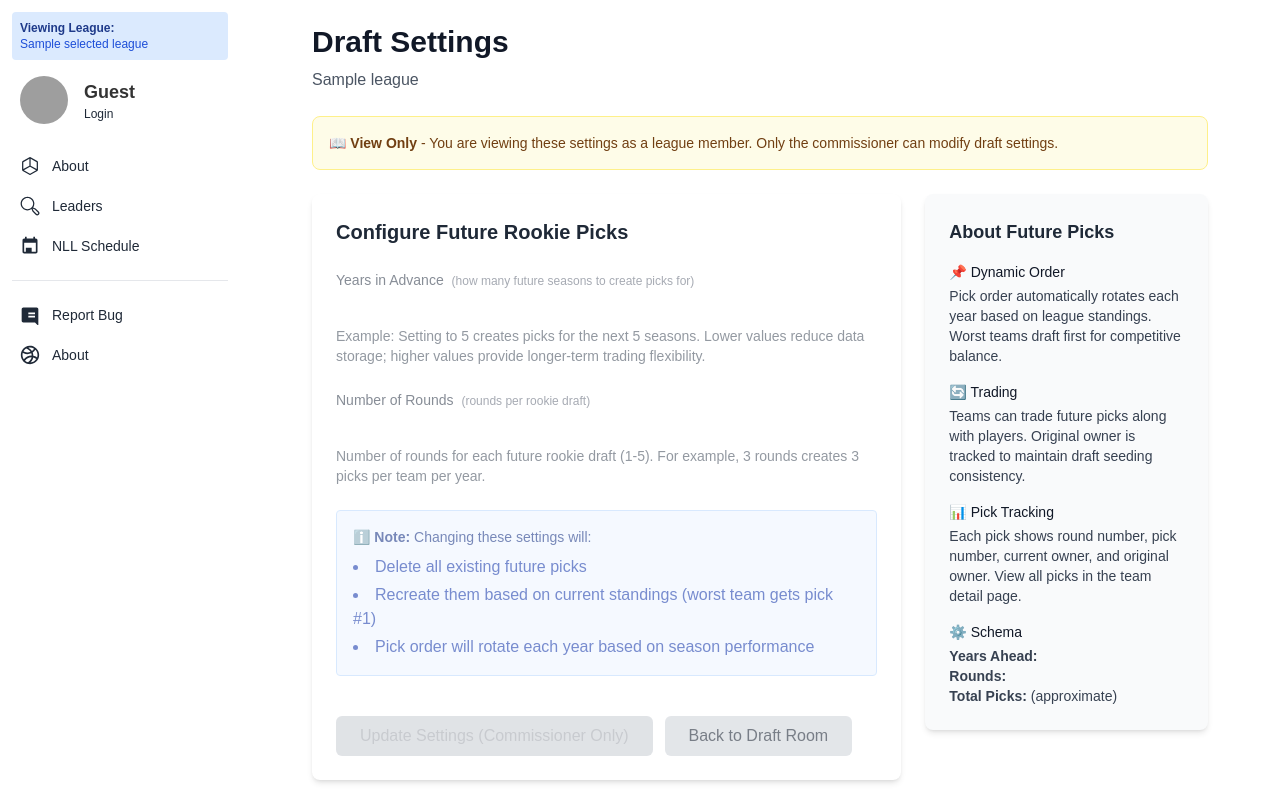
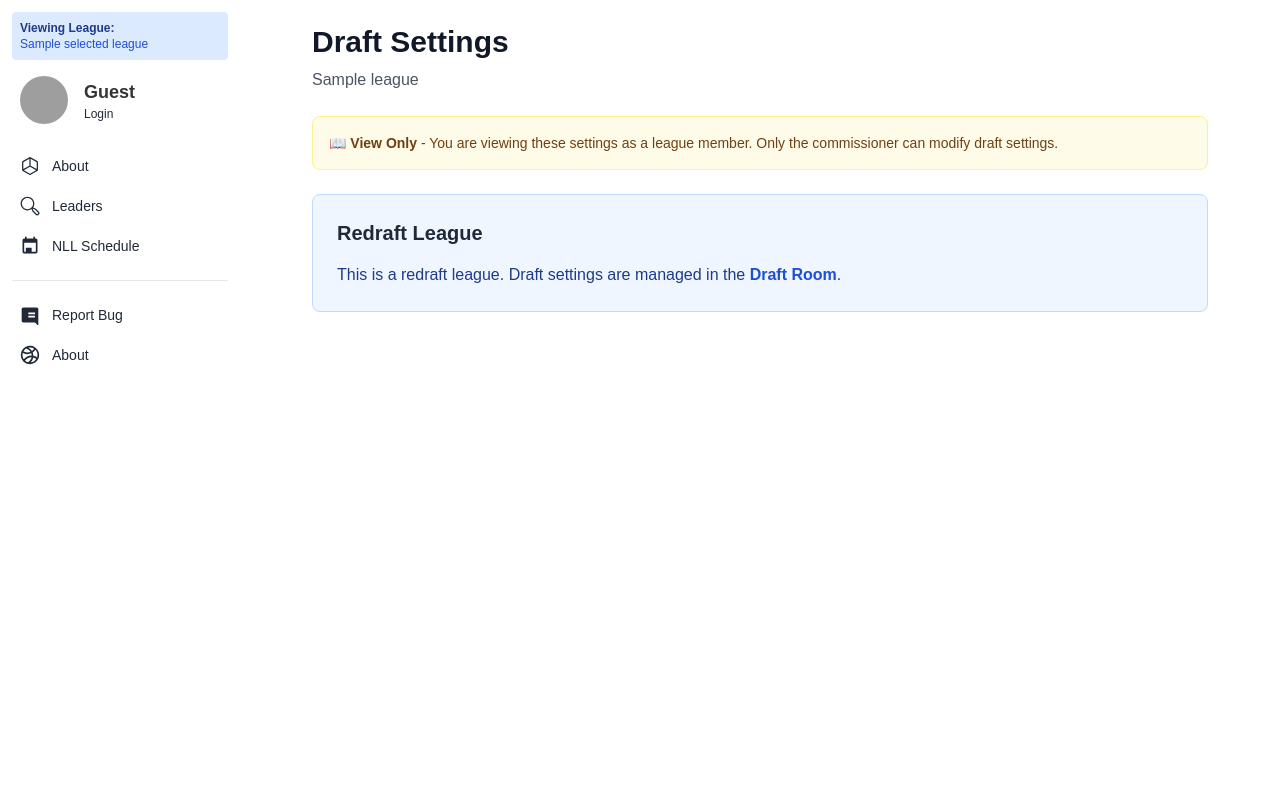
Before and after one commit to GarethMarriott/NLL-Fantasy, a Django app: template web/templates/web/draft_settings.html in a window 1280 px wide. Shown: the part 98-902 px from the top of the page. After the commit the page ends 463 px from the top, so only its background shows below. Run offline with Django 5.2, Linux system fonts and the light colour scheme; the template is opened without the code that fills it: most values are stand-ins (such as "Sample title", 1, 10 or a date in 2020); form fields are guessed from the names that the template uses; some libraries are stand-ins or nearby versions; grey boxes are pictures that could not be loaded.

Commit message:
Fix draft_settings template to handle non-dynasty leagues

```diff
--- a/web/templates/web/draft_settings.html
+++ b/web/templates/web/draft_settings.html
@@ -1,4 +1,4 @@
-{% extends "web/base.html" %}
+      {% extends "web/base.html" %}
 
 {% block title %}Draft Settings - {{ league.name }}{% endblock %}
 
@@ -27,6 +27,7 @@
   </div>
   {% endif %}
 
+  {% if league.league_type == 'dynasty' %}
   <div class="grid grid-cols-1 lg:grid-cols-3 gap-6">
     <!-- Main Settings Form -->
     <div class="lg:col-span-2 bg-white rounded-lg shadow-md p-6">
@@ -114,13 +115,25 @@
         <div>
           <h4 class="font-medium text-gray-900 mb-1">⚙️ Schema</h4>
           <p>
+            {% if form %}
             <strong>Years Ahead:</strong> {{ form.years_ahead.value }}<br>
             <strong>Rounds:</strong> {{ form.num_rounds.value }}<br>
             <strong>Total Picks:</strong> {{ form.years_ahead.value|add:form.num_rounds.value }} (approximate)
+            {% else %}
+            <em>No draft configuration available</em>
+            {% endif %}
           </p>
         </div>
       </div>
     </div>
   </div>
+  {% else %}
+  <div class="bg-blue-50 border border-blue-200 rounded-lg p-6 mb-6">
+    <h2 class="text-xl font-semibold mb-4 text-gray-800">Redraft League</h2>
+    <p class="text-blue-900">
+      This is a redraft league. Draft settings are managed in the <a href="{% url 'draft_room' %}" class="font-semibold text-blue-700 hover:text-blue-900">Draft Room</a>.
+    </p>
+  </div>
+  {% endif %}
 </div>
 {% endblock %}
```
